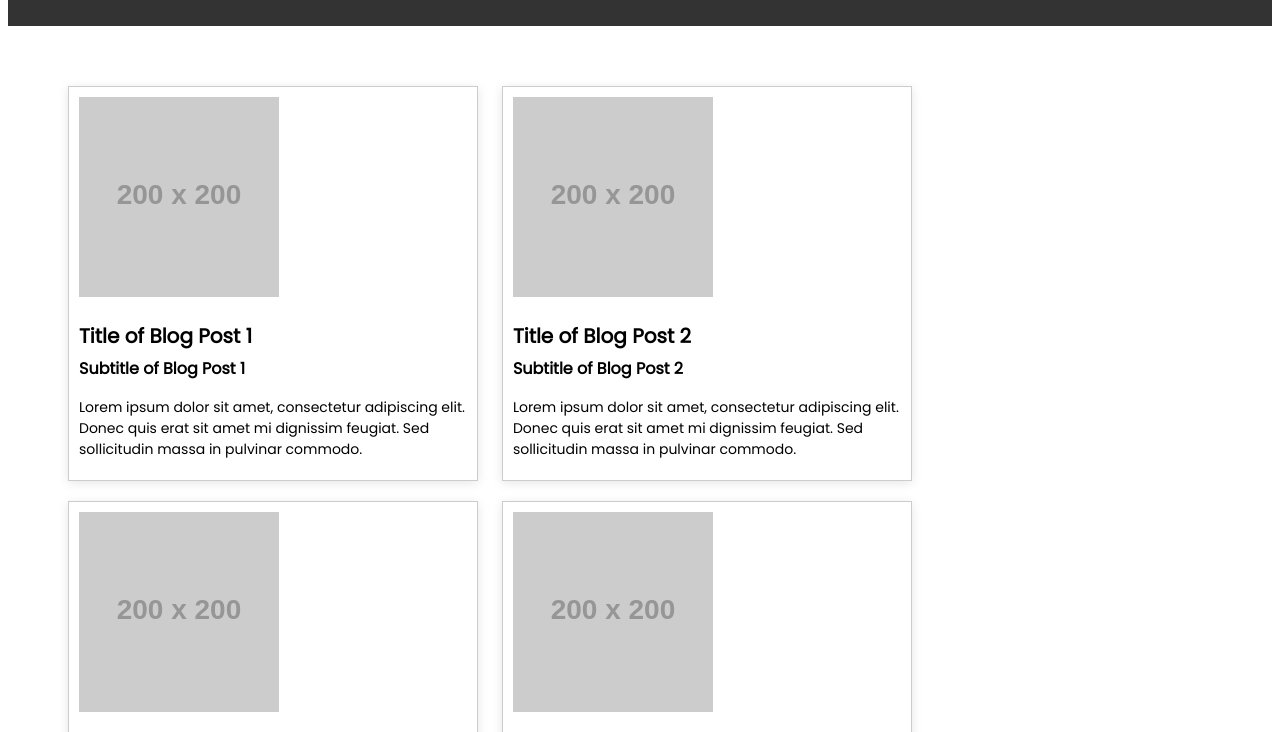
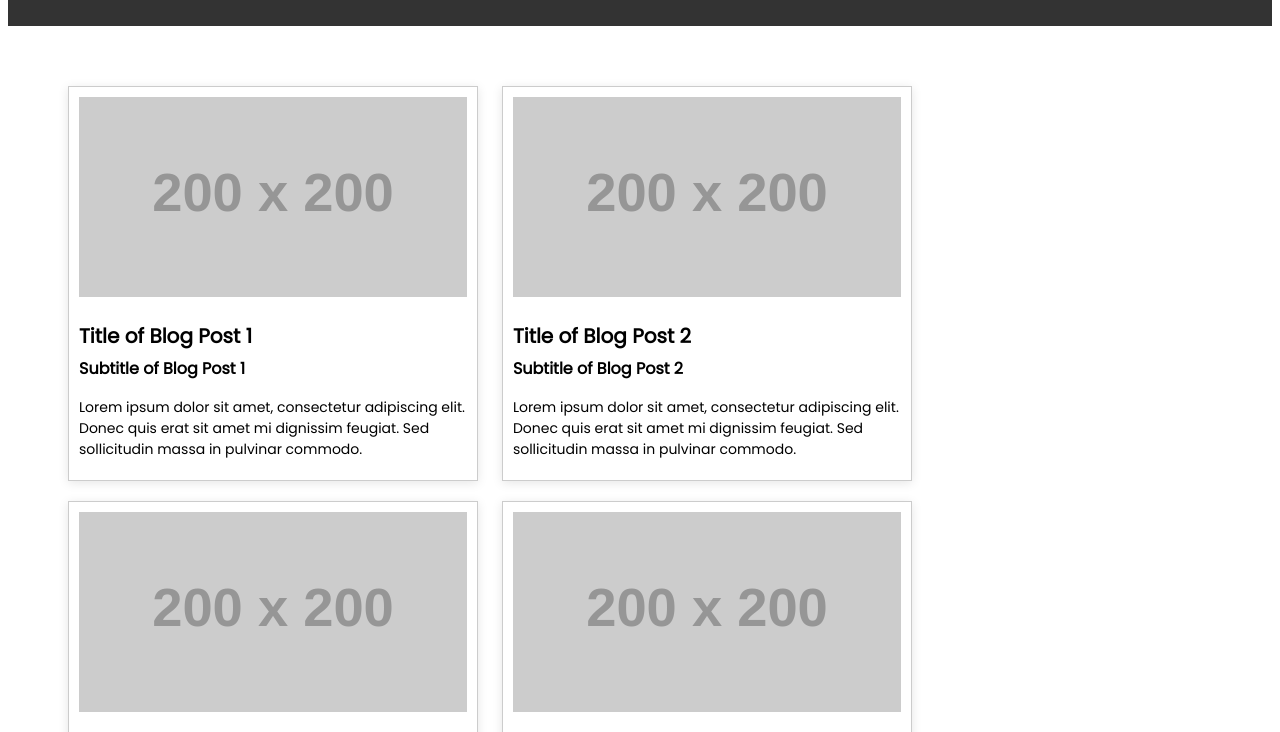
Before and after one commit to Raccoonov/Rekunov, a plain HTML site: page git_pages_test/blog.html in a window 1280 px wide. Shown: the part 67-799 px from the top of the page. Drawn offline with Linux system fonts and the light colour scheme; placeholder pictures from the web are drawn by us.

Commit message:
style changes

```diff
--- a/git_pages_test/resources/css/style.css
+++ b/git_pages_test/resources/css/style.css
@@ -73,7 +73,8 @@ body {
 /* project tiles styles  */
 
   .project-tiles {
-    display: flex;
+    display: inline-block;
+    flex-direction: row;
     flex-wrap: wrap;
     justify-content: space-between;
     margin-bottom: 50px;
@@ -134,8 +135,12 @@ body {
     box-shadow: 0px 2px 10px rgba(0, 0, 0, 0.1);
     margin: 10px;
     width: 33.3%;
-    object-fit: cover;
   }
+
+  .blogtile img {
+    width: 100%;
+    height: 200px;
+    object-fit: cover;}
 
   .blogtile h2 {
     font-size: 20px;
```
